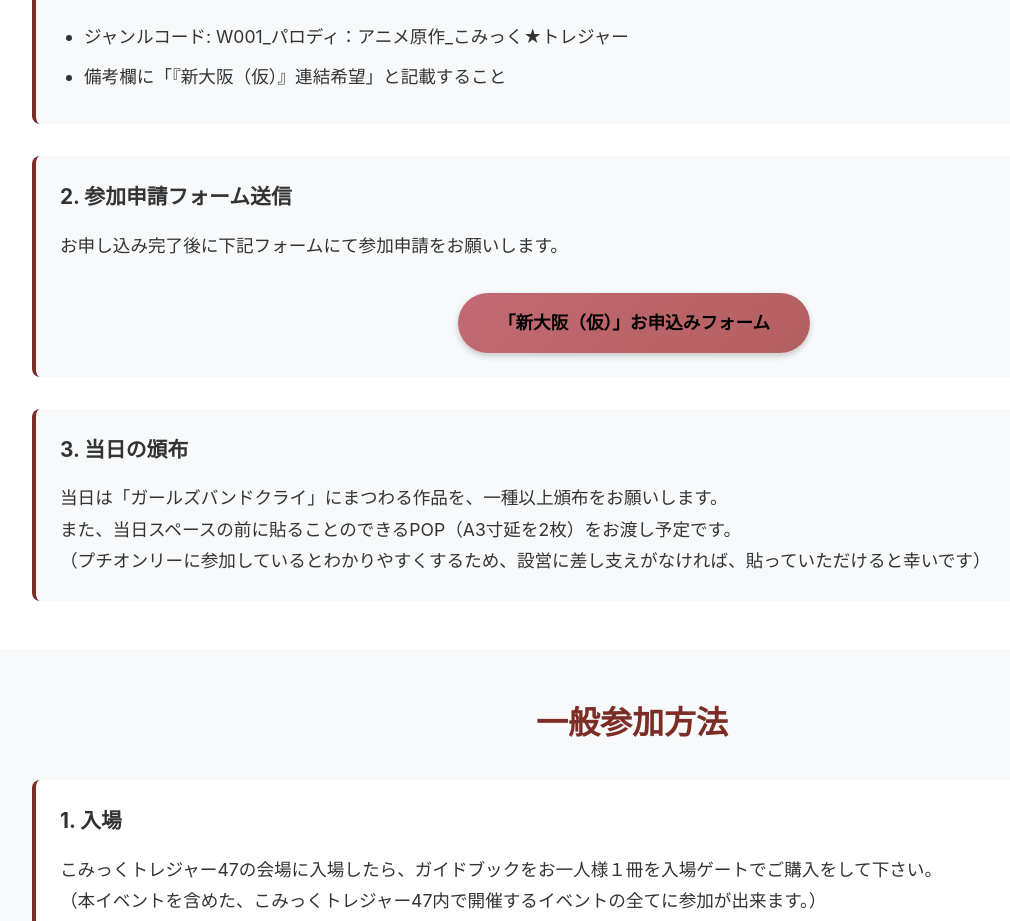
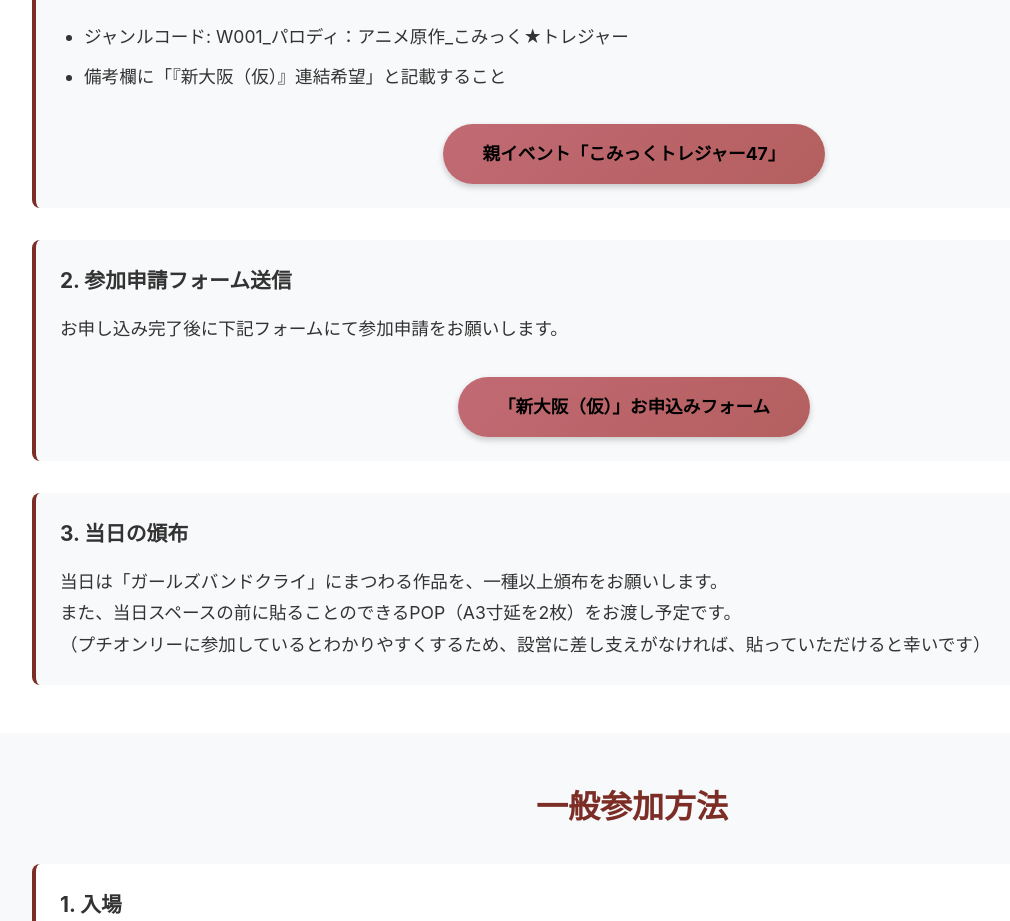
Before and after one commit to aikoikom/gbc_shinoosaka, a Next.js app: page /gbc_shinoosaka/ in a window 1280 px wide. Shown: the part 1231-2152 px from the top of the page, without its empty margins (8-1018 px from the left). Built offline with nearby package versions, Linux system fonts and the light colour scheme.

Commit message:
Update CircleParticipation.tsx

```diff
--- a/components/CircleParticipation/CircleParticipation.tsx
+++ b/components/CircleParticipation/CircleParticipation.tsx
@@ -12,6 +12,12 @@
               <li>ジャンルコード: W001_パロディ：アニメ原作_こみっく★トレジャー</li>
               <li>備考欄に「『新大阪（仮）』連結希望」と記載すること</li>
             </ul>
+                      <div className={styles.buttonarea}>
+           <p className={styles.button}>
+             <a href="https://www.aoboo.jp/event/item/p0087.html" target="_blank">
+             親イベント「こみっくトレジャー47」</a></p>
+         </div>
+
           </div>
           <div className={styles.step}>
             <h3 className={styles.stepTitle}>2. 参加申請フォーム送信</h3>
```
